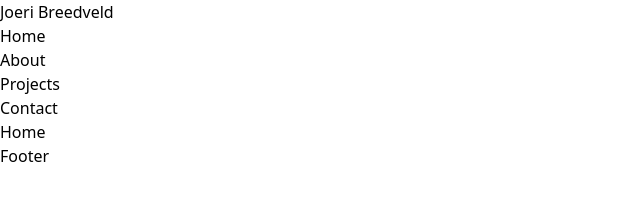
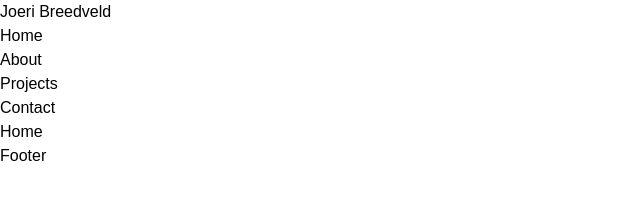
Before and after one commit to joeribreedveld/portfolio-website-v4, a Next.js app: page / in a window 1280 px wide. Shown: the top 218 px of the page, without its empty margins (0-640 px from the left). Built offline with nearby package versions, Linux system fonts and the light colour scheme.

Commit message:
feat(fonts): import roboto and roboto mono font and configure as font family in tailwind config

```diff
--- a/styles/globals.css
+++ b/styles/globals.css
@@ -1,8 +1,11 @@
-/* tailwind */
+/* Fonts */
+@import url('https://fonts.googleapis.com/css2?family=Roboto+Mono:ital,wght@0,100;0,200;0,300;0,400;0,500;0,600;0,700;1,100;1,200;1,300;1,400;1,500;1,600;1,700&family=Roboto:ital,wght@0,100;0,300;0,400;0,700;0,900;1,100;1,300;1,400;1,500;1,700;1,900&display=swap');
+
+/* Tailwind */
 @tailwind base;
 @tailwind components;
 @tailwind utilities;
 
-/* layer */
+/* Layer */
 
-/* apply */
+/* Apply */
--- a/tailwind.config.js
+++ b/tailwind.config.js
@@ -2,7 +2,14 @@
 module.exports = {
 	content: ["./pages/**/*.{js,ts,jsx,tsx}", "./components/**/*.{js,ts,jsx,tsx}"],
 	theme: {
-		extend: {},
+		extend: {
+			fontFamily: {
+				body: ["sans-serif", "Roboto"],
+				serif: ["serif", "Roboto"],
+				sans: ["sans-serif", "Roboto"],
+				mono: ["monospace", "Roboto Mono"],
+			},
+		},
 	},
 	plugins: [],
 }
```
